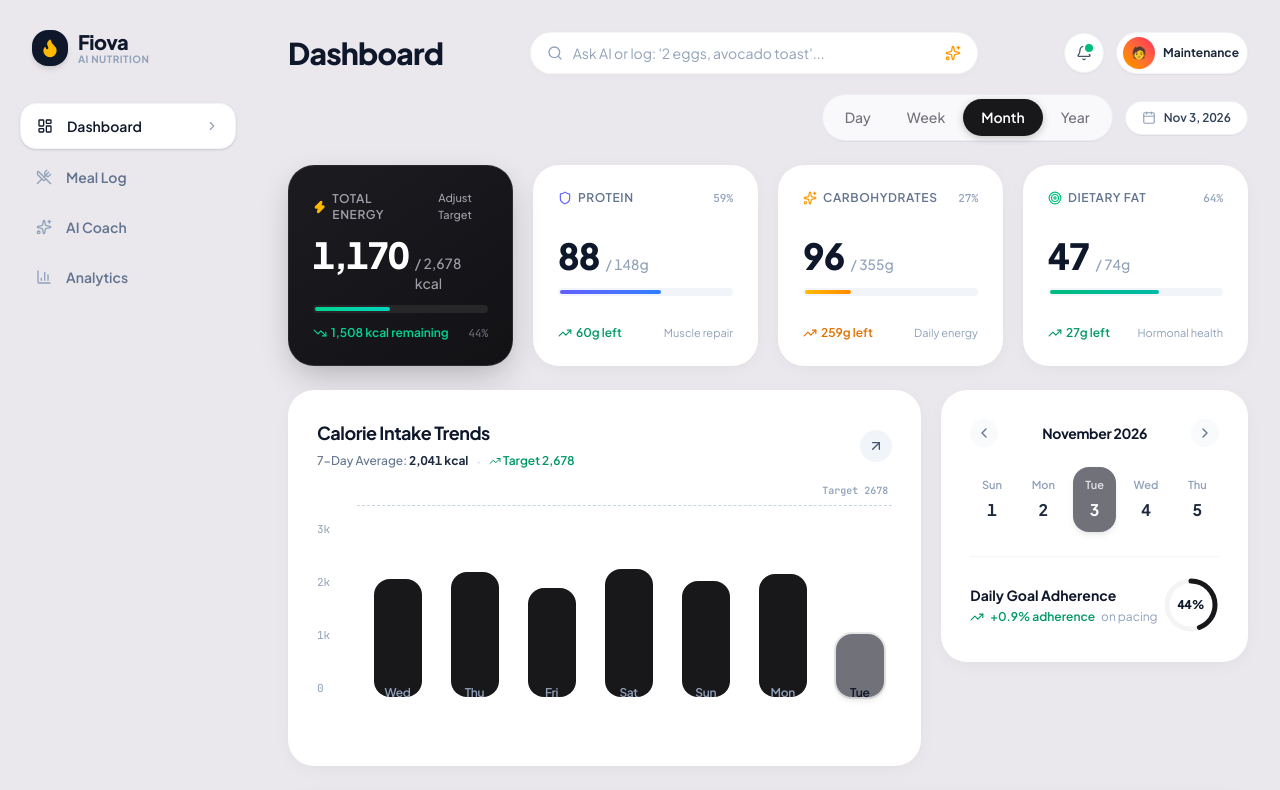
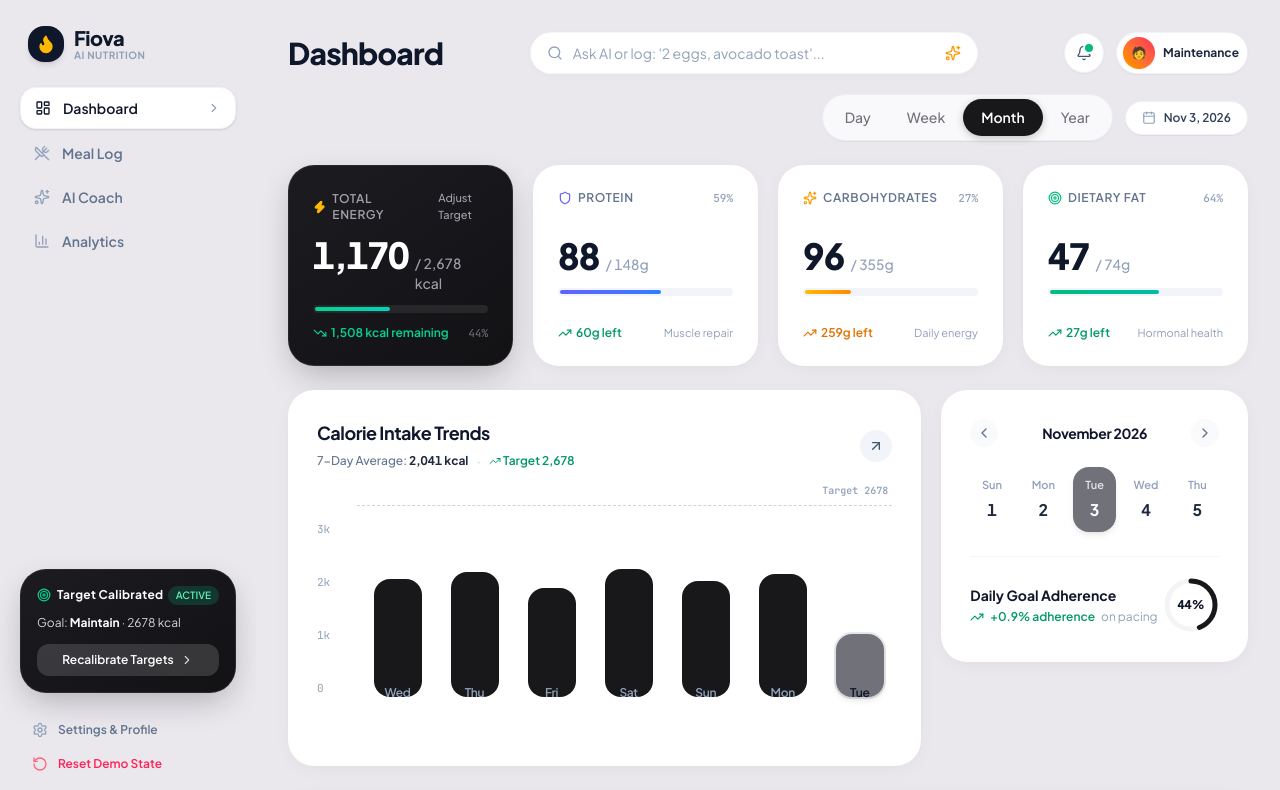
Before and after one commit to aeronautic005/FIOVA-CalorieTracker, a React (Vite) app: page / in a window 1280 px wide. Shown: the top 790 px of the page. Built offline with nearby package versions, Linux system fonts and the light colour scheme.

Commit message:
fix: make Sidebar sticky and ensure Target Calibrated card is always in viewport

```diff
--- a/src/components/Sidebar.tsx
+++ b/src/components/Sidebar.tsx
@@ -5,7 +5,6 @@ import {
   Sparkles,
   BarChart3,
   Settings,
-  HelpCircle,
   RotateCcw,
   Flame,
   ChevronRight,
@@ -51,15 +50,16 @@ export const Sidebar: React.FC<SidebarProps> = ({
         />
       )}
 
+      {/* Sticky Fixed-Height Sidebar: Never scrolls away with the page */}
       <aside
-        className={`fixed top-0 bottom-0 left-0 z-50 w-64 bg-white/95 lg:bg-transparent backdrop-blur-md lg:backdrop-blur-none border-r border-slate-200/60 lg:border-none p-5 flex flex-col justify-between transition-transform duration-300 ease-in-out lg:translate-x-0 ${
-          mobileOpen ? 'translate-x-0 shadow-2xl' : '-translate-x-full lg:static'
+        className={`fixed top-0 bottom-0 left-0 z-40 w-64 h-screen bg-white/95 lg:bg-transparent backdrop-blur-md lg:backdrop-blur-none border-r border-slate-200/60 lg:border-none p-5 flex flex-col justify-between transition-transform duration-300 ease-in-out lg:sticky lg:top-0 lg:h-screen lg:shrink-0 lg:translate-x-0 overflow-y-auto scrollbar-none ${
+          mobileOpen ? 'translate-x-0 shadow-2xl' : '-translate-x-full'
         }`}
       >
         <div>
           {/* Brand Header */}
-          <div className="flex items-center gap-2.5 px-3 py-2 mb-7">
-            <div className="w-9 h-9 rounded-2xl bg-slate-900 text-white flex items-center justify-center shadow-md">
+          <div className="flex items-center gap-2.5 px-2 py-1 mb-5">
+            <div className="w-9 h-9 rounded-2xl bg-slate-900 text-white flex items-center justify-center shadow-md shrink-0">
               <Flame className="w-5 h-5 text-amber-400 fill-amber-400" />
             </div>
             <div>
@@ -73,7 +73,7 @@ export const Sidebar: React.FC<SidebarProps> = ({
           </div>
 
           {/* Navigation Links */}
-          <nav className="space-y-1.5">
+          <nav className="space-y-1">
             {mainNavItems.map((item) => {
               const Icon = item.icon;
               const isActive = activeNav === item.id;
@@ -84,7 +84,7 @@ export const Sidebar: React.FC<SidebarProps> = ({
                     onSelectNav(item.id);
                     onCloseMobile();
                   }}
-                  className={`w-full flex items-center gap-3.5 px-4 py-3 rounded-2xl text-sm font-semibold transition-all duration-200 text-left ${
+                  className={`w-full flex items-center gap-3 px-3.5 py-2.5 rounded-2xl text-sm font-semibold transition-all duration-200 text-left cursor-pointer ${
                     isActive
                       ? 'bg-white text-slate-900 shadow-sm border border-slate-100'
                       : 'text-slate-500 hover:text-slate-900 hover:bg-white/60'
@@ -105,10 +105,10 @@ export const Sidebar: React.FC<SidebarProps> = ({
           </nav>
         </div>
 
-        {/* Lower Section */}
-        <div className="space-y-5 pt-4">
-          {/* Pro / Nutrition Targets Card (Mockup Upgrade Card) */}
-          <div className="card-dark p-4.5 relative overflow-hidden">
+        {/* Lower Section (Target Calibrated Card & Settings) - Always visible in viewport */}
+        <div className="space-y-3 pt-3">
+          {/* Target Calibrated Dark Pill Card */}
+          <div className="card-dark p-4 relative overflow-hidden">
             <div className="flex items-center justify-between mb-2">
               <span className="text-xs font-bold text-white tracking-wide flex items-center gap-1.5">
                 <Target className="w-3.5 h-3.5 text-emerald-400" />
@@ -131,10 +131,10 @@ export const Sidebar: React.FC<SidebarProps> = ({
           </div>
 
           {/* Secondary Links */}
-          <div className="space-y-1 border-t border-slate-200/60 pt-3">
+          <div className="space-y-0.5 border-t border-slate-200/60 pt-2">
             <button
               onClick={onOpenGoalsModal}
-              className="w-full flex items-center gap-3 px-4 py-2.5 rounded-xl text-xs font-semibold text-slate-500 hover:text-slate-900 hover:bg-white/60 transition-colors text-left"
+              className="w-full flex items-center gap-2.5 px-3 py-2 rounded-xl text-xs font-semibold text-slate-500 hover:text-slate-900 hover:bg-white/60 transition-colors text-left cursor-pointer"
             >
               <Settings className="w-4 h-4 text-slate-400" />
               <span>Settings & Profile</span>
@@ -145,7 +145,7 @@ export const Sidebar: React.FC<SidebarProps> = ({
                   onResetData();
                 }
               }}
-              className="w-full flex items-center gap-3 px-4 py-2.5 rounded-xl text-xs font-semibold text-rose-500 hover:text-rose-600 hover:bg-rose-50/60 transition-colors text-left cursor-pointer"
+              className="w-full flex items-center gap-2.5 px-3 py-2 rounded-xl text-xs font-semibold text-rose-500 hover:text-rose-600 hover:bg-rose-50/60 transition-colors text-left cursor-pointer"
             >
               <RotateCcw className="w-4 h-4 text-rose-400" />
               <span>Reset Demo State</span>
```
Also changed, not shown: 1 other file (tests, documents, lock files or other folders).
